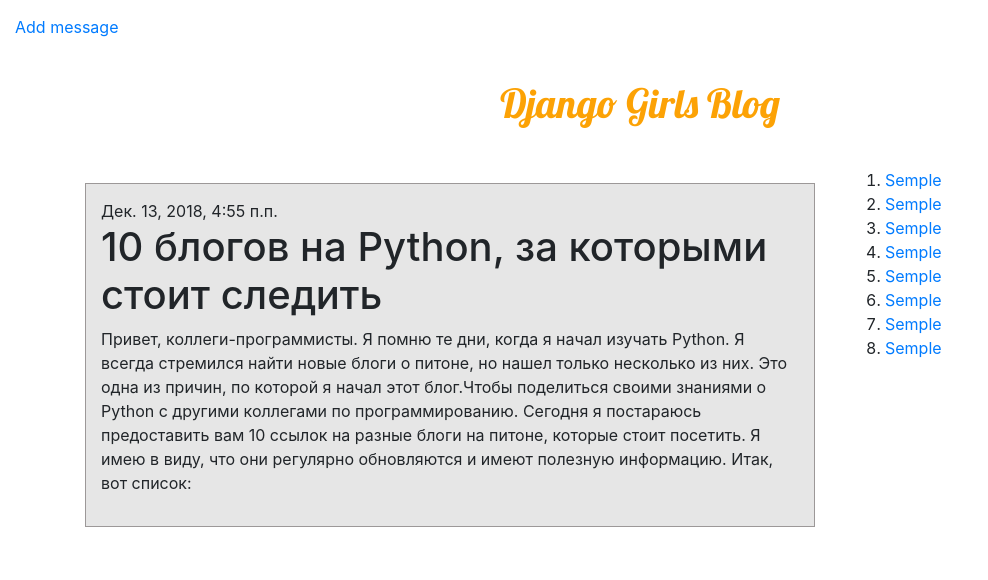
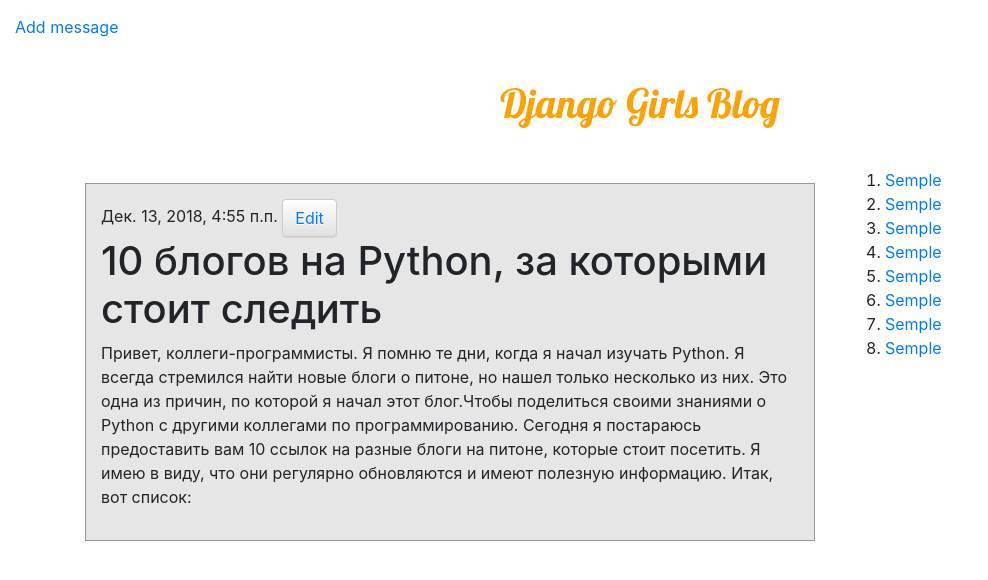
Before and after one commit to GutGud/my-first-blog, a Django app: page /post/1 in a window 1280 px wide. Shown: the top 580 px of the page, without its empty margins (0-988 px from the left). Run offline with Django 3.2, Linux system fonts and the light colour scheme; a user stored in the database is signed in; data comes from the database, SQL or seed files in the repository; both versions use the stored data as it was after the commit; some libraries are stand-ins or nearby versions.

Commit message:
Added views to create/edit blog post inside the site.

```diff
--- a/mainblog/templates/mainblog/post_detail.html
+++ b/mainblog/templates/mainblog/post_detail.html
@@ -5,6 +5,9 @@
         {% if post.published_date %}
             <div class="date">
                 {{ post.published_date }}
+                {% if user.is_authenticated %}
+                  <a class="btn btn-default" href="{% url 'post_edit' pk=post.pk %}">Edit<span class="glyphicon glyphicon-pencil"></span></a>
+                {% endif %}
             </div>
         {% endif %}
         <h1>{{ post.title }}</h1>
--- a/mainblog/urls.py
+++ b/mainblog/urls.py
@@ -5,4 +5,5 @@
 	path('', views.post_list, name='post_list'),
 	path('post/<int:pk>', views.post_detail, name='post_detail'),
 	path('post/new/', views.post_new, name='post_new'),
+	path('post/<int:pk>/edit/', views.post_edit, name='post_edit'),
 ]
--- a/mainblog/views.py
+++ b/mainblog/views.py
@@ -23,3 +23,17 @@
     else:
       form = PostForm()
     return render(request, 'mainblog/post_edit.html', {'form': form})
+
+def post_edit(request, pk):
+    post = get_object_or_404(Post, pk=pk)
+    if request.method == "POST":
+        form = PostForm(request.POST, instance=post)
+        if form.is_valid():
+            post = form.save(commit=False)
+            post.author = request.user
+            post.published_date = timezone.now()
+            post.save()
+            return redirect('post_detail', pk=post.pk)
+    else:
+        form = PostForm(instance=post)
+    return render(request, 'mainblog/post_edit.html', {'form': form})
```
Also changed, not shown: db.sqlite3.
